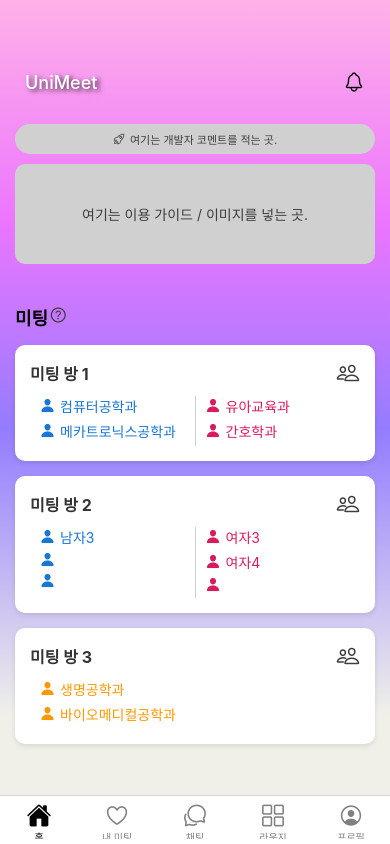
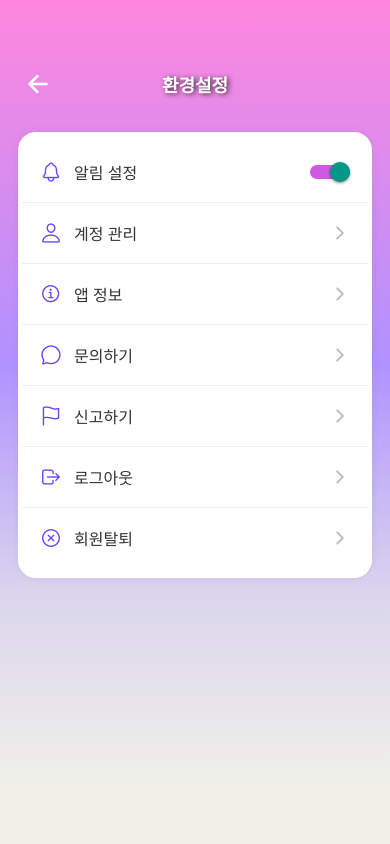
Before and after one commit to simjjjj/UNIMEET, a React Native app: screen /Settings in a window 390 px wide. Built offline with nearby package versions, Linux system fonts and the light colour scheme.

Commit message:
마이페이지 개발중 & 나의 프로필보기와, 환경설정 페이지 추가

```diff
--- a/Screens/Profile/Profile.tsx
+++ b/Screens/Profile/Profile.tsx
@@ -8,26 +8,23 @@ import type { RootStackParamList } from '../../navigation/types';
 import { NativeStackNavigationProp } from '@react-navigation/native-stack';
 
 const Profile: React.FC = () => {
-  const handleNotificationPress = () => {
-    alert('프로필 화면에서 알림을 눌렀습니다!');
-  };
 
   const navigation = useNavigation<NativeStackNavigationProp<RootStackParamList>>();
 
+  const handleSettingsPress = () => {
+    navigation.navigate('Settings');
+  };
+
   const interests: string[] = ['#운동', '#축구', '#게임', '#음악', '#영화', '#드라마'];
 
-  const myInfoList: {
-    label: string;
-    value: string;
-        }[] = [
-        { label: '나의 친구 목록', value: '0명'},
-        { label: '보유 콩', value: '0개' },
-        { label: '내가 쓴 게시글', value: '0개' },
-        { label: '나이', value: '25' },
-        { label: '키', value: '175cm' },
-        { label: '전화번호', value: '010-3200-1951' },
+  const myInfoList = [
+    { label: '보유 콩', value: '0개', onPress: () => alert('보유 콩 상세로 이동') },
+    { label: '나의 친구 목록', value: '0명', onPress: () => alert('친구 목록으로 이동') },
+    { label: '내가 쓴 게시글', value: '0개', onPress: () => alert('게시글로 이동') },
+    { label: '내가 쓴 댓글', value: '0개', onPress: () => alert('댓글로 이동') },
+    { label: '매칭 성공 수', value: '2회', onPress: () => alert('매칭 내역으로 이동') },
+    { label: '학교 인증', value: '완료됨', onPress: () => alert('학교 인증 정보로 이동') },
   ];
-
 
   return (
     <LinearGradient
@@ -41,13 +38,11 @@ const Profile: React.FC = () => {
         {/* 헤더 */}
         <Header
           title="마이페이지"
-            onNotificationPress={handleNotificationPress}
+          onNotificationPress={handleSettingsPress}
           iconName="settings-outline"
         />
 
-
         <ScrollView contentContainerStyle={styles.content}>
-
           <View style={styles.introduce}>
             <Image source={require('../../img/Profile.jpg')} style={styles.image} />
             <View style={styles.infoBox}>
@@ -67,16 +62,32 @@ const Profile: React.FC = () => {
           </View>
 
           <View style={styles.myInfo}>
-            {myInfoList.map((item, idx) => (
-                <React.Fragment key={item.label}>
+            {myInfoList.map((item, idx) => {
+              const isPressable = !!item.onPress;
+              const rowContent = (
                 <View style={styles.infoRow}>
                   <Text style={styles.infoLabel}>{item.label}</Text>
+                  <View style={styles.infoValueRight}>
                     <Text style={styles.infoValue}>{item.value}</Text>
+                    {isPressable && (
+                      <Ionicons name="chevron-forward" size={20} color="#bbb" style={{ marginLeft: 8 }} />
+                    )}
                   </View>
-                {/* 마지막 줄에는 밑줄을 그리지 않으려면 아래 조건 추가 */}
+                </View>
+              );
+              return (
+                <React.Fragment key={item.label}>
+                  {isPressable ? (
+                    <TouchableOpacity onPress={item.onPress} activeOpacity={0.7}>
+                      {rowContent}
+                    </TouchableOpacity>
+                  ) : (
+                    rowContent
+                  )}
                   {idx < myInfoList.length - 1 && <View style={styles.underline} />}
                 </React.Fragment>
-            ))}
+              );
+            })}
           </View>
 
           <View style={styles.interests}>
@@ -84,7 +95,6 @@ const Profile: React.FC = () => {
               <Text style={styles.infoIsLabel}>MBTI</Text>
               <Text style={styles.infoMBTI}>ESTP</Text>
             </View>
-
             <View style={styles.underline} />
             <View style={[styles.infoRow, { alignItems: 'flex-start' }]}>
               <Text style={styles.infoIsLabel}>관심사</Text>
@@ -97,11 +107,6 @@ const Profile: React.FC = () => {
               </View>
             </View>
           </View>
-
-          <View>
-            <Text>로그아웃 | 회원탈퇴</Text>
-          </View>
-
         </ScrollView>
       </View>
     </LinearGradient>
@@ -172,7 +177,7 @@ const styles = StyleSheet.create({
     fontWeight: '600',
     color: '#333',
     marginLeft: 10,
-    width: 180,
+    width: 230,
   },
   infoValue: {
     fontSize: 16,
@@ -243,7 +248,35 @@ const styles = StyleSheet.create({
   },
   goProfile: {
     textDecorationLine: 'underline',
-  }
+  },
+  menuBox: {
+    width: '90%',
+    marginTop: 10,
+    marginBottom: 10,
+    backgroundColor: '#f9f9f9',
+    borderRadius: 12,
+    overflow: 'hidden',
+  },
+  menuRow: {
+    flexDirection: 'row',
+    alignItems: 'center',
+    justifyContent: 'space-between',
+    paddingVertical: 18,
+    paddingHorizontal: 16,
+    borderBottomWidth: 1,
+    borderBottomColor: '#eee',
+  },
+  menuLabel: {
+    fontSize: 16,
+    color: '#333',
+    fontWeight: '500',
+  },
+  infoValueRight: {
+    flexDirection: 'row',
+    alignItems: 'center',
+    flex: 1,
+    justifyContent: 'flex-end',
+  },
 });
 
 export default Profile;
--- a/Screens/Profile/ProfileDetail.tsx
+++ b/Screens/Profile/ProfileDetail.tsx
@@ -4,18 +4,21 @@ import { Ionicons } from '@expo/vector-icons';
 import { useNavigation } from '@react-navigation/native';
 import { LinearGradient } from 'expo-linear-gradient';
 
-const MyProfileDetail: React.FC = () => {
+const ProfileDetail: React.FC = () => {
   const navigation = useNavigation();
 
-  const myInfoList: {
-    label: string;
-    value: string;
-        }[] = [
+  const interests: string[] = ['#운동', '#축구', '#게임', '#음악', '#영화', '#드라마'];
+
+  const myInfoList = [
+    { label: '이름', value: '이동연' },
+    { label: '닉네임', value: '강아지똥' },
+    { label: '생년월일', value: '2001.01.23' },
     { label: '학과', value: '컴퓨터공학과' },
     { label: '학번', value: '20학번' },
     { label: '나이', value: '25' },
     { label: '키', value: '175cm' },
     { label: '전화번호', value: '010-3200-1951' },
+    { label: '가입일', value: '2025.01.02' },
   ];
 
   return (
@@ -26,19 +29,22 @@ const MyProfileDetail: React.FC = () => {
       end={{ x: 0, y: 0.35 }}
       style={styles.container}
     >
-
-      <View style={styles.container}>
-
+      {/* 헤더 */}
       <View style={styles.headerRow}>
-          <TouchableOpacity onPress={() => navigation.goBack()} style={styles.backButton}>
+        <TouchableOpacity onPress={() => navigation.goBack()} style={styles.sideButton}>
           <Ionicons name="arrow-back" size={28} color="#fff" />
         </TouchableOpacity>
+        <View style={styles.titleBox}>
           <Text style={styles.title}>나의 프로필 상세 정보</Text>
-          {/* 오른쪽에 투명한 View로 공간을 맞춰줌 */}
-          <View style={{ width: 36 }} />
+        </View>
+        <TouchableOpacity onPress={() => alert('수정화면으로 이동')} style={styles.sideButton}>
+          <Ionicons name="create-outline" size={24} color="#fff" />
+        </TouchableOpacity>
       </View>
 
       <ScrollView contentContainerStyle={styles.content}>
+        <Image source={require('../../img/Profile.jpg')} style={styles.image} />
+
         <View style={styles.myInfo}>
           {myInfoList.map((item, idx) => (
             <React.Fragment key={item.label}>
@@ -46,16 +52,30 @@ const MyProfileDetail: React.FC = () => {
                 <Text style={styles.infoLabel}>{item.label}</Text>
                 <Text style={styles.infoValue}>{item.value}</Text>
               </View>
-                {/* 마지막 줄에는 밑줄을 그리지 않으려면 아래 조건 추가 */}
               {idx < myInfoList.length - 1 && <View style={styles.underline} />}
             </React.Fragment>
           ))}
         </View>
 
-        </ScrollView>
+        <View style={styles.interests}>
+          <View style={[styles.infoRow, { alignItems: 'flex-start' }]}>
+            <Text style={styles.infoIsLabel}>MBTI</Text>
+            <Text style={styles.infoMBTI}>ESTP</Text>
           </View>
 
-
+          <View style={styles.underline} />
+            <View style={[styles.infoRow, { alignItems: 'flex-start' }]}>
+                <Text style={styles.infoIsLabel}>관심사</Text>
+                <View style={styles.interestTags}>
+                  {interests.map((item, i) => (
+                    <Text key={i} style={styles.infoInterest}>
+                      {item}
+                  </Text>
+                ))}
+            </View>
+          </View>
+        </View>
+      </ScrollView>
     </LinearGradient>
   );
 };
@@ -63,24 +83,34 @@ const MyProfileDetail: React.FC = () => {
 const styles = StyleSheet.create({
   container: {
     flex: 1,
-    paddingTop: 30,
-  },
-  content: {
-    flexGrow: 1,
-    justifyContent: 'center',
-    alignItems: 'center',
+    paddingTop: 50,
   },
   headerRow: {
     flexDirection: 'row',
     alignItems: 'center',
-    justifyContent: 'center',
+    justifyContent: 'space-between',
     paddingHorizontal: 16,
     marginBottom: 24,
+    height: 48,
+    position: 'relative',
   },
-  backButton: {
+  sideButton: {
+    width: 40,
+    alignItems: 'center',
+    justifyContent: 'center',
+    zIndex: 2,
+  },
+  titleBox: {
+    position: 'absolute',
+    left: 0,
+    right: 0,
+    height: 48,
+    justifyContent: 'center',
+    alignItems: 'center',
+    zIndex: 1,
+    pointerEvents: 'none', // 버튼 클릭 방해 방지
   },
   title: {
-    flex: 1,
     fontSize: 18,
     fontWeight: '500',
     color: 'white',
@@ -88,6 +118,17 @@ const styles = StyleSheet.create({
     textShadowColor: 'rgba(0,0,0,0.75)',
     textShadowOffset: { width: 3, height: 2 },
     textShadowRadius: 5,
+  },
+  content: {
+    flexGrow: 1,
+    alignItems: 'center',
+  },
+  image: {
+    width: 250,
+    height: 250,
+    borderRadius: 50,
+    marginBottom: 20,
+    alignSelf: 'center',
   },
   myInfo: {
     width: '90%',
@@ -125,6 +166,59 @@ const styles = StyleSheet.create({
     marginTop: 15,
     marginBottom: 15,
   },
+  interests: {
+    width: '90%',
+    backgroundColor: '#f9f9f9',
+    borderRadius: 12,
+    elevation: 3,
+    shadowColor: '#000',
+    shadowOpacity: 0.1,
+    shadowRadius: 5,
+    padding: 20,
+    marginBottom: 20,
+  },
+  infoIsLabel: {
+    fontSize: 16,
+    fontWeight: '600',
+    color: '#333',
+    padding: 3,
+  },
+  infoMBTI: {
+    fontSize: 14,
+    fontWeight: '600',
+    color: '#555',
+    backgroundColor: 'skyblue',
+    paddingTop: 5,
+    paddingBottom: 5,
+    paddingLeft: 10,
+    paddingRight: 10,
+    borderRadius: 10,
+    shadowColor: '#000',
+    shadowOpacity: 0.1,
+    shadowRadius: 5,
+    marginRight: 100,
+  },
+  interestTags: {
+    flexDirection: 'row',
+    flexWrap: 'wrap',
+    maxWidth: '75%',
+    marginLeft: 8,
+  },
+  infoInterest: {
+    fontSize: 12,
+    color: '#FFFFFF',
+    backgroundColor: 'grey',
+    paddingTop: 7,
+    paddingBottom: 7,
+    paddingLeft: 12,
+    paddingRight: 12,
+    borderRadius: 15,
+    marginRight: 10,
+    marginBottom: 10,
+    shadowColor: '#000',
+    shadowOpacity: 0.1,
+    shadowRadius: 5,
+  },
 });
 
-export default MyProfileDetail;
+export default ProfileDetail;
--- /dev/null
+++ b/Screens/Profile/Settings.tsx
@@ -0,0 +1,176 @@
+import React, { useState } from 'react';
+import { View, Text, StyleSheet, Switch, TouchableOpacity, Alert } from 'react-native';
+import { Ionicons } from '@expo/vector-icons';
+import { LinearGradient } from 'expo-linear-gradient';
+import { useNavigation } from '@react-navigation/native';
+
+const settingsList = [
+  {
+    label: '알림 설정',
+    icon: 'notifications-outline',
+    type: 'switch',
+    key: 'notification',
+  },
+  {
+    label: '계정 관리',
+    icon: 'person-outline',
+    onPress: () => Alert.alert('계정 관리로 이동'),
+  },
+  {
+    label: '앱 정보',
+    icon: 'information-circle-outline',
+    onPress: () => Alert.alert('앱 정보로 이동'),
+  },
+  {
+    label: '문의하기',
+    icon: 'chatbubble-outline',
+    onPress: () => Alert.alert('문의하기로 이동'),
+  },
+  {
+    label: '신고하기',
+    icon: 'flag-outline',
+    onPress: () => Alert.alert('신고하기로 이동'),
+  },
+  {
+    label: '로그아웃',
+    icon: 'log-out-outline',
+    onPress: () => Alert.alert('로그아웃 되었습니다.'),
+  },
+  {
+    label: '회원탈퇴',
+    icon: 'close-circle-outline',
+    onPress: () => Alert.alert('회원탈퇴 안내 페이지로 이동'),
+  },
+];
+
+const Settings: React.FC = () => {
+  const navigation = useNavigation();
+  const [isNotificationOn, setIsNotificationOn] = useState(true);
+
+  return (
+    <LinearGradient
+      colors={['#FF87DD', '#B092FF', '#DBD6EC', '#F0F0E9']}
+      locations={[0, 0.43, 0.71, 0.93]}
+      start={{ x: 0, y: 0 }}
+      end={{ x: 0, y: 0.35 }}
+      style={styles.container}
+    >
+      <View style={styles.headerRow}>
+        <TouchableOpacity onPress={() => navigation.goBack()} style={styles.backButton}>
+          <Ionicons name="arrow-back" size={28} color="#fff" />
+        </TouchableOpacity>
+        <View style={styles.titleContainer}>
+          <Text style={styles.title}>환경설정</Text>
+        </View>
+        <View style={{ width: 46 }} />
+      </View>
+
+      <View style={styles.settingBox}>
+        {settingsList.map((item, index) => (
+          <View key={item.label}>
+            {item.type === 'switch' ? (
+              <View style={[
+                styles.settingRow,
+                index === settingsList.length - 1 && styles.lastRow
+              ]}>
+                <View style={styles.settingLeft}>
+                  <Ionicons name={item.icon as any} size={22} color="#6846FF" style={{ marginRight: 12 }} />
+                  <Text style={styles.settingLabel}>{item.label}</Text>
+                </View>
+                <Switch
+                  value={isNotificationOn}
+                  onValueChange={setIsNotificationOn}
+                  thumbColor={isNotificationOn ? '#6846FF' : '#ccc'}
+                  trackColor={{ true: '#CF59DF', false: '#ccc' }}
+                />
+              </View>
+            ) : (
+              <TouchableOpacity
+                style={[
+                  styles.settingRow,
+                  index === settingsList.length - 1 && styles.lastRow
+                ]}
+                onPress={item.onPress}
+              >
+                <View style={styles.settingLeft}>
+                  <Ionicons name={item.icon as any} size={22} color="#6846FF" style={{ marginRight: 12 }} />
+                  <Text style={styles.settingLabel}>{item.label}</Text>
+                </View>
+                <Ionicons name="chevron-forward" size={20} color="#bbb" />
+              </TouchableOpacity>
+            )}
+          </View>
+        ))}
+      </View>
+    </LinearGradient>
+  );
+};
+
+const styles = StyleSheet.create({
+  container: { flex: 1, paddingTop: 50 },
+  headerRow: {
+    flexDirection: 'row',
+    alignItems: 'center',
+    justifyContent: 'space-between',
+    paddingHorizontal: 16,
+    marginBottom: 24,
+    height: 48,
+    position: 'relative',
+    marginTop: 10,
+  },
+  backButton: {
+    padding: 8,
+    zIndex: 1,
+  },
+  titleContainer: {
+    position: 'absolute',
+    left: 0,
+    right: 0,
+    alignItems: 'center',
+    justifyContent: 'center',
+    height: '100%',
+  },
+  title: {
+    fontSize: 18,
+    fontWeight: '600',
+    color: 'white',
+    textAlign: 'center',
+    textShadowColor: 'rgba(0,0,0,0.75)',
+    textShadowOffset: { width: 2, height: 1 },
+    textShadowRadius: 5,
+  },
+  settingBox: {
+    backgroundColor: '#fff',
+    borderRadius: 18,
+    marginHorizontal: 18,
+    paddingVertical: 10,
+    paddingHorizontal: 4,
+    elevation: 2,
+    shadowColor: '#000',
+    shadowOpacity: 0.06,
+    shadowRadius: 8,
+  },
+  settingRow: {
+    flexDirection: 'row',
+    alignItems: 'center',
+    justifyContent: 'space-between',
+    paddingVertical: 18,
+    paddingHorizontal: 18,
+    borderBottomWidth: 1,
+    borderBottomColor: '#eee',
+  },
+  lastRow: {
+    borderBottomWidth: 0, // 마지막 줄 밑줄 제거
+  },
+  settingLeft: {
+    flexDirection: 'row',
+    alignItems: 'center',
+  },
+  settingLabel: {
+    fontSize: 16,
+    color: '#333',
+    fontWeight: '500',
+  },
+});
+
+export default Settings;
--- a/navigation/RootStack.tsx
+++ b/navigation/RootStack.tsx
@@ -2,6 +2,7 @@ import { createNativeStackNavigator } from '@react-navigation/native-stack';
 import type { RootStackParamList } from './types';
 import Bottom from './Bottom';
 import ProfileDetail from '../Screens/Profile/ProfileDetail';
+import Settings from '../Screens/Profile/Settings';
 
 const Stack = createNativeStackNavigator<RootStackParamList>();
 
@@ -10,6 +11,7 @@ export default function RootStack() {
     <Stack.Navigator screenOptions={{ headerShown: false }}>
       <Stack.Screen name="BottomTabs" component={Bottom} />
       <Stack.Screen name="ProfileDetail" component={ProfileDetail} />
+      <Stack.Screen name="Settings" component={Settings} />
     </Stack.Navigator>
   );
 }
--- a/navigation/types.tsx
+++ b/navigation/types.tsx
@@ -6,4 +6,5 @@ export type RootStackParamList = {
     Profile: undefined;
     ProfileDetail: undefined;
     BottomTabs: undefined;
+    Settings: undefined;
   };
--- a/package.json
+++ b/package.json
@@ -13,13 +13,15 @@
     "@react-navigation/native": "^7.1.6",
     "@react-navigation/native-stack": "^7.3.10",
     "expo": "~53.0.4",
+    "expo-linear-gradient": "~14.1.4",
     "expo-status-bar": "~2.2.3",
     "react": "19.0.0",
     "react-native": "0.79.1",
     "react-native-safe-area-context": "5.3.0",
     "react-native-screens": "~4.10.0",
     "react-native-vector-icons": "^10.2.0",
-    "expo-linear-gradient": "~14.1.4"
+    "react-redux": "^9.2.0",
+    "redux": "^5.0.1"
   },
   "devDependencies": {
     "@babel/core": "^7.25.2",
```
Also changed, not shown: 2 other files (tests, documents, lock files or other folders). Lines whose indentation alone changed are shown as unchanged.
